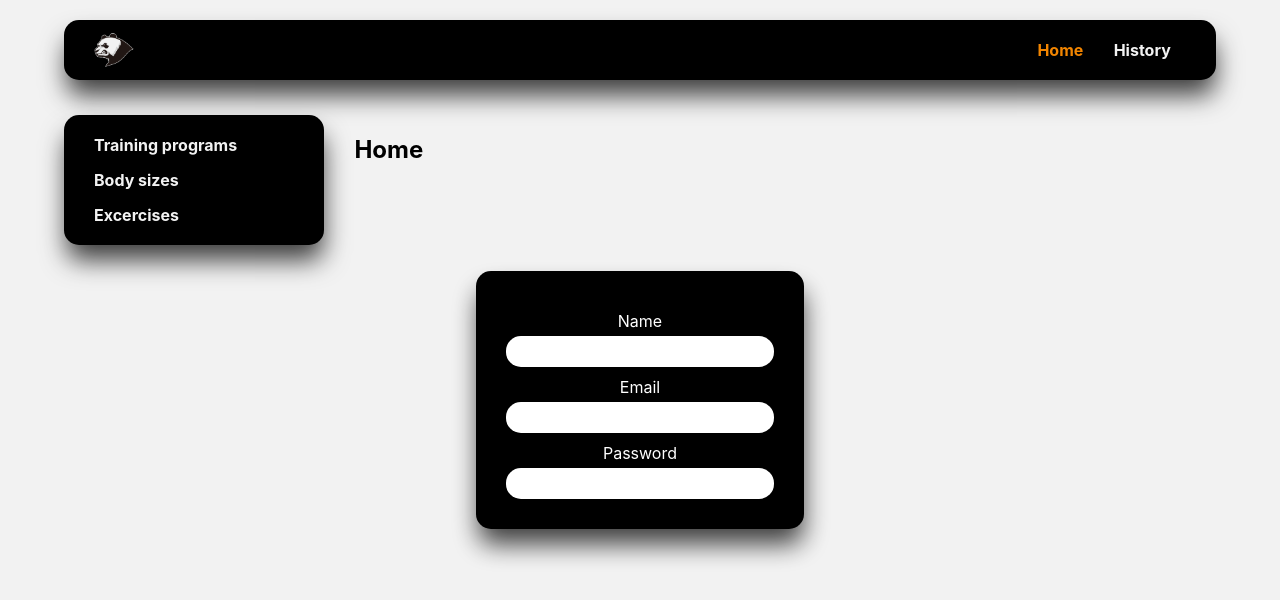
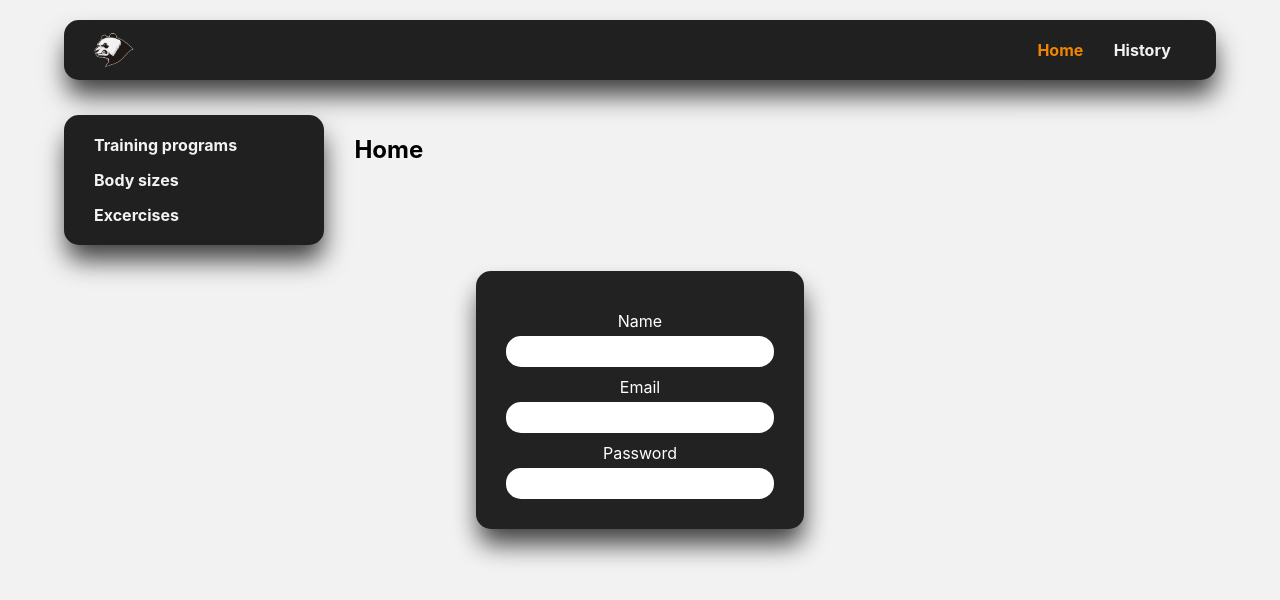
Before and after one commit to DeoSx/react-fit-pad, a React (Create React App) app in the folder client/: page / in a window 1280 px wide. Shown: the top 600 px of the page. Built offline with nearby package versions, Linux system fonts and the light colour scheme.

Commit message:
feat: change background

```diff
--- a/client/src/App.scss
+++ b/client/src/App.scss
@@ -6,7 +6,7 @@
   box-shadow: 1px 17px 26px -2px rgba(0, 0, 0, 0.75);
   color: #fff;
   border-radius: 15px;
-  background: #000;
+  background: #222;
 }
 
 a {
```
